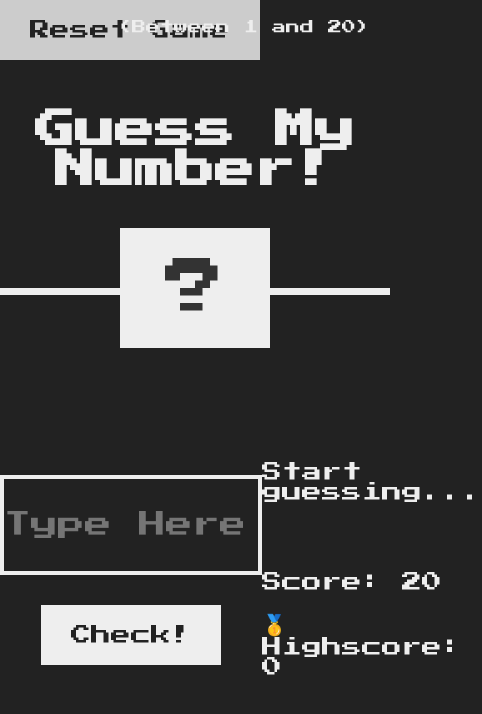
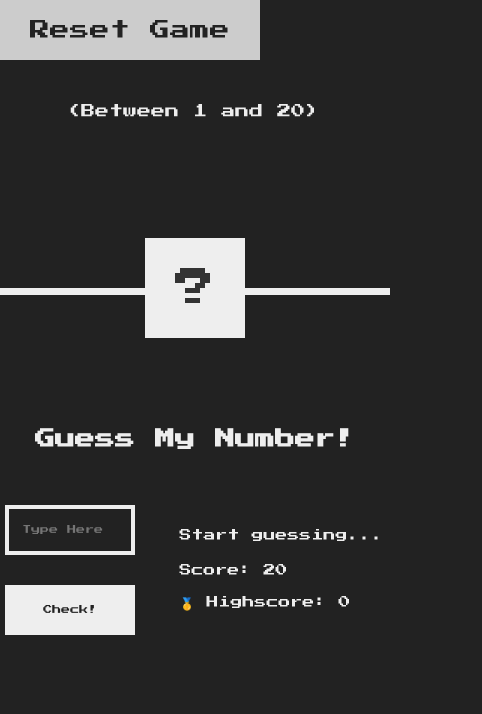
Before and after one commit to Vikram-Singh51/Guess-My-Number, a plain HTML site: page index.html in a window 390 px wide. Shown: the whole page, 482 px wide, since content can reach past the window. Drawn offline with Linux system fonts and the light colour scheme.

Commit message:
Update styles.css

```diff
--- a/styles.css
+++ b/styles.css
@@ -34,14 +34,14 @@ main {
 }
 
 .left {
-  width: 52rem;
+  width: 50vw;
   display: flex;
   flex-direction: column;
   align-items: center;
 }
 
 .right {
-  width: 52rem;
+  width: 50vw;
   font-size: 2rem;
 }
 
@@ -51,8 +51,8 @@ h1 {
   text-align: center;
   position: absolute;
   width: 100%;
-  top: 52%;
-  left: 50%;
+  top: 52vh;
+  left: 50vw;
   transform: translate(-50%, -50%);
 }
 
@@ -113,8 +113,47 @@ h1 {
 .message {
   margin-bottom: 8rem;
   height: 3rem;
+  margin-bottom: 20px;
 }
 
 .label-score {
   margin-bottom: 2rem;
 }
+
+@media (max-width: 500px){
+  .between{
+    margin-top: 10vh;
+    margin-right: 13vw;
+  }
+  h1{
+    font-size: 2rem;
+  }
+  .number{
+    font-size: 4rem;
+    width: 10rem;
+  }
+  .right p{
+    font-size: 1.2rem;
+  }
+  .left{
+    width: 40vw;
+  }
+  .right{
+    width: 60vw;
+    margin-left: 10vw;
+    padding: 0;
+  }
+  .guess{
+    height: 5rem;
+    width: 13rem;
+    font-size: 0.9rem;
+  }
+  .check{
+    height: 5rem;
+    width: 13rem;
+    font-size: 0.9rem;
+  }
+  .message{
+    margin-bottom: 5px;
+  }
+}
```
